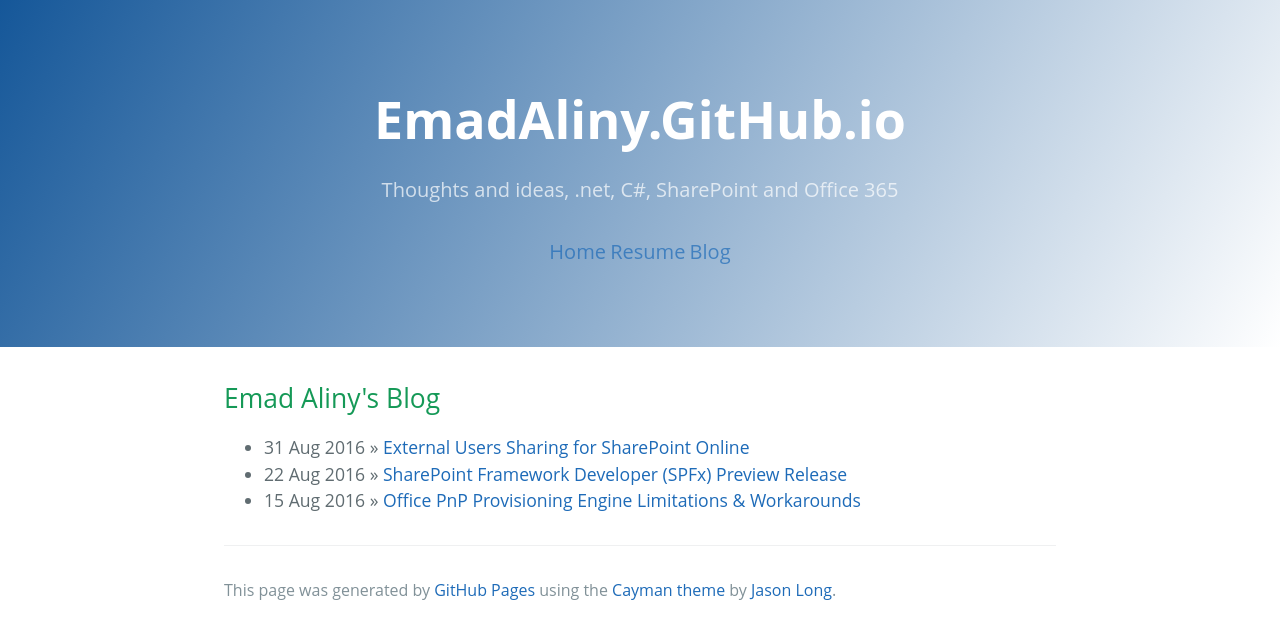
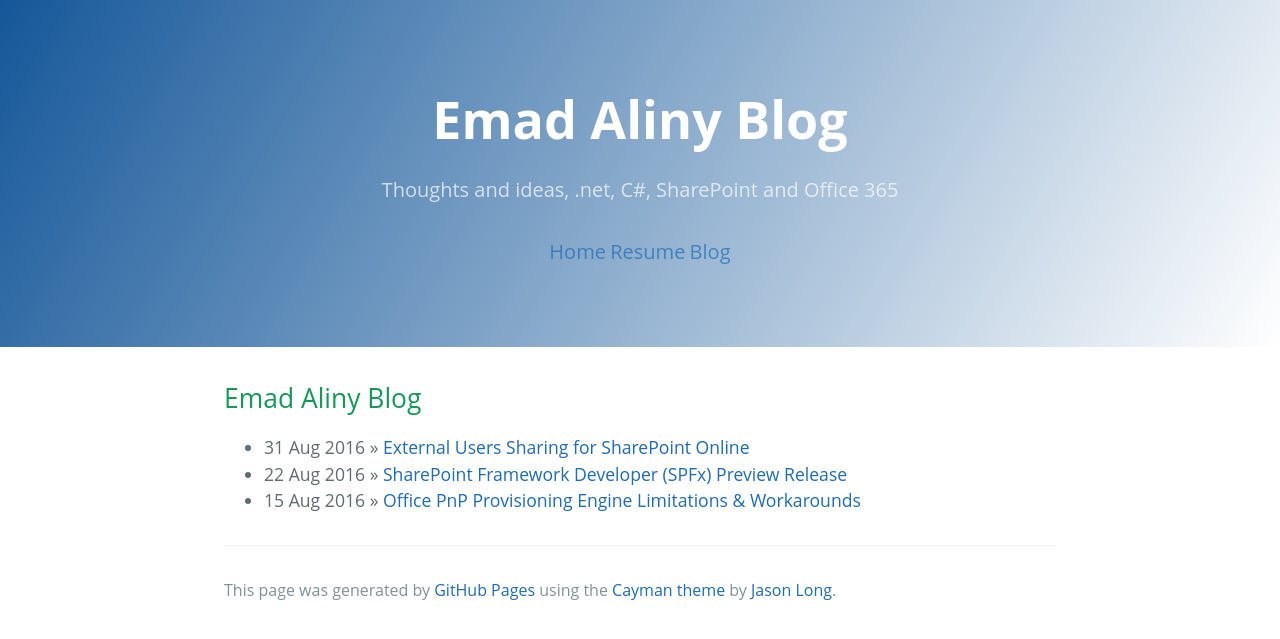
Before and after one commit to emadaliny/emad.aliny.github.io, a Jekyll site: the page built from blog/index.html, in a window 1280 px wide. Shown: the top 639 px of the page. Built offline with Jekyll 4.4.1, drawn with Linux system fonts in a browser that asks for light colours.

Commit message:
Title changes

```diff
--- a/_layouts/default.html
+++ b/_layouts/default.html
@@ -19,7 +19,7 @@
 
 <body>
   <section class="page-header">
-    <h1 class="project-name">EmadAliny.GitHub.io</h1>
+    <h1 class="project-name">Emad Aliny Blog</h1>
     <h2 class="project-tagline">Thoughts and ideas, .net, C#, SharePoint and Office 365</h2>
         <a class="project-tagline" href="/">Home</a>
     <a class="project-tagline" href="/resume">Resume</a>
--- a/blog/index.html
+++ b/blog/index.html
@@ -1,6 +1,6 @@
 ---
 layout: default
-title: Emad Aliny's Blog
+title: Emad Aliny Blog
 ---
 	<h1>{{ page.title }}</h1>
 	<ul class="posts">
--- a/resume/index.html
+++ b/resume/index.html
@@ -1,6 +1,6 @@
 ---
 layout: default
-title: Emad Aliny's Resume
+title: Emad Aliny Resume
 ---
 <h1>{{ page.title }}</h1>
 <h2> In Short</h2>
```
